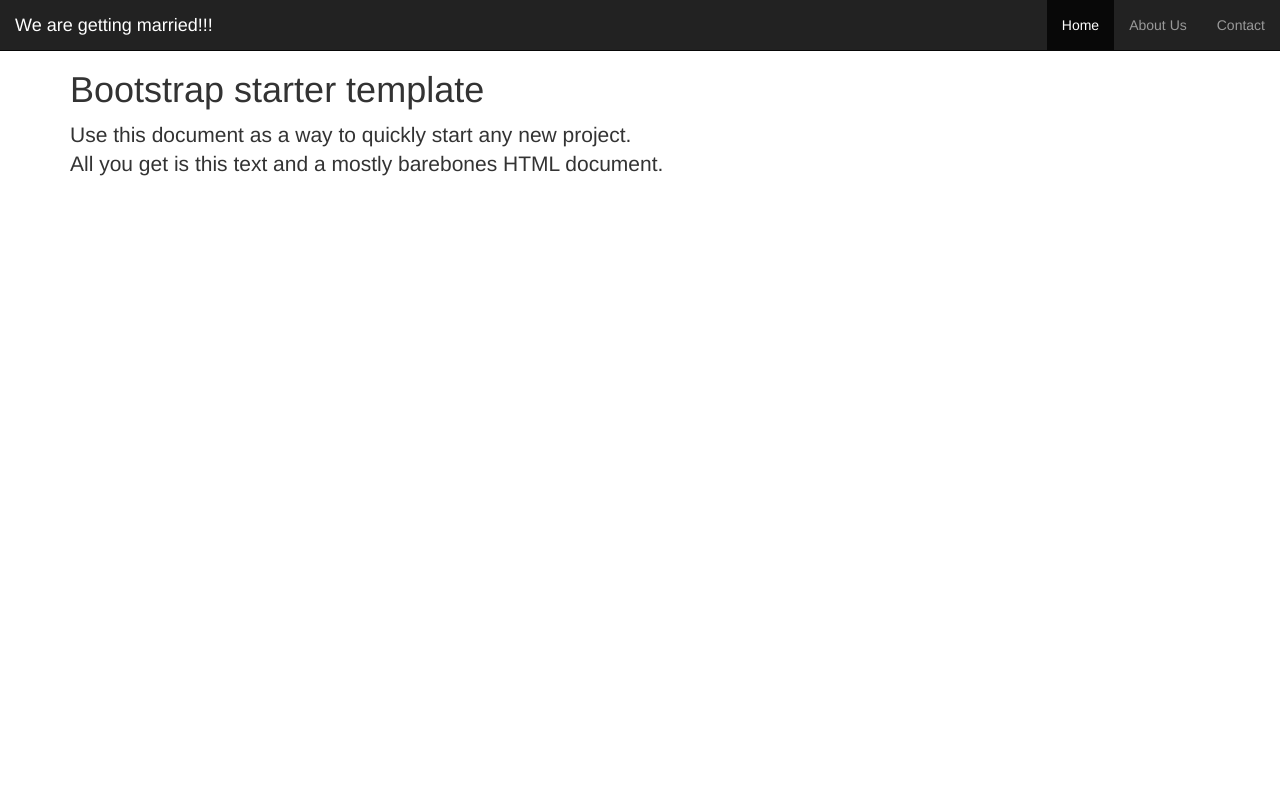
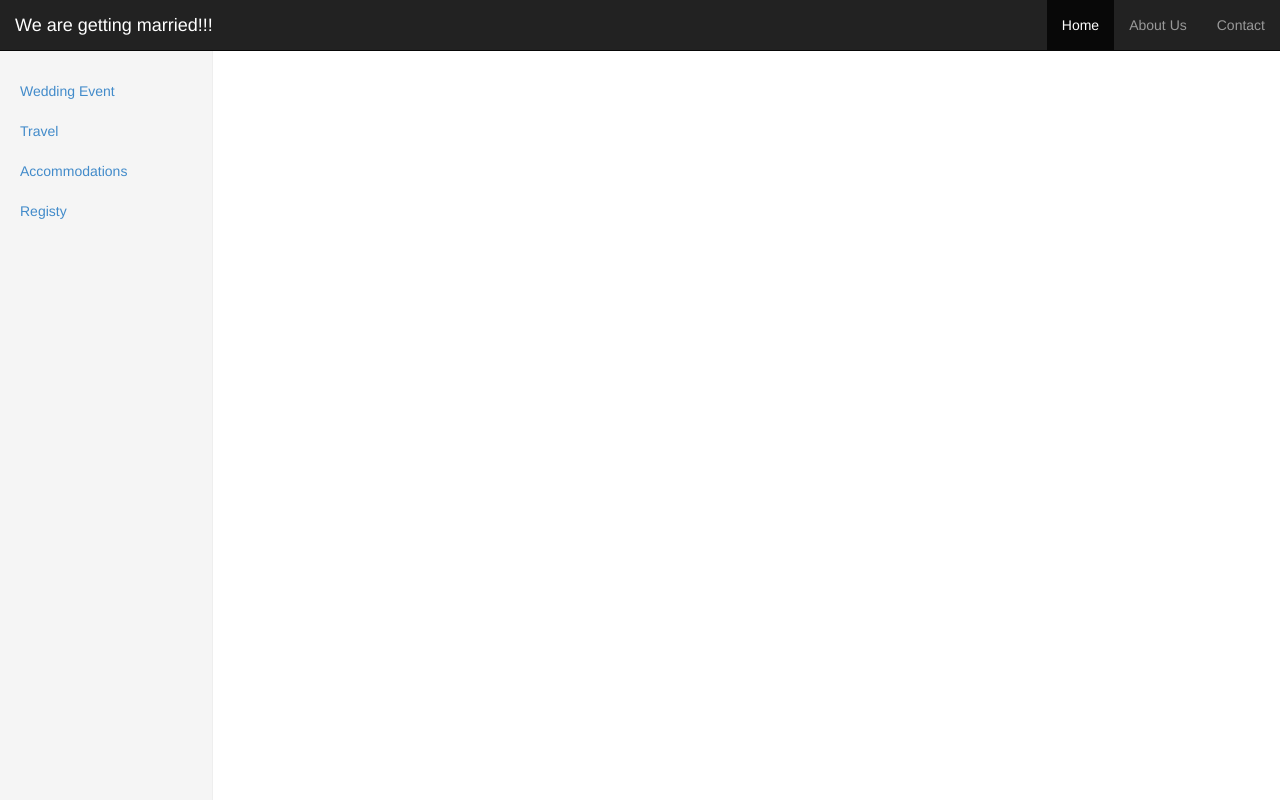
Before and after one commit to krisah/wedding-website, a Django app: page /getting_married/home in a window 1280 px wide. Run offline with Django 3.2, Linux system fonts and the light colour scheme; some libraries are stand-ins or nearby versions.

Commit message:
updated home page

```diff
--- /dev/null
+++ b/wedding/getting_married/static/getting_married/bootstrap/css/home.css
@@ -0,0 +1,96 @@
+/*
+*  * Base structure
+*   */
+
+/* Move down content because we have a fixed navbar that is 50px tall */
+body {
+padding-top: 50px;
+}
+
+
+/*
+*  * Global add-ons
+*   */
+
+.sub-header {
+padding-bottom: 10px;
+border-bottom: 1px solid #eee;
+}
+
+
+/*
+*  * Sidebar
+*   */
+
+/* Hide for mobile, show later */
+.sidebar {
+display: none;
+}
+@media (min-width: 768px) {
+.sidebar {
+position: fixed;
+top: 51px;
+bottom: 0;
+left: 0;
+z-index: 1000;
+display: block;
+padding: 20px;
+overflow-x: hidden;
+overflow-y: auto; /* Scrollable contents if viewport is shorter than content. */
+background-color: #f5f5f5;
+border-right: 1px solid #eee;
+}
+}
+
+/* Sidebar navigation */
+.nav-sidebar {
+margin-right: -21px; /* 20px padding + 1px border */
+margin-bottom: 20px;
+margin-left: -20px;
+}
+.nav-sidebar > li > a {
+padding-right: 20px;
+padding-left: 20px;
+}
+/*.nav-sidebar > .active > a {
+color: #fff;
+background-color: #428bca;
+}*/
+
+
+/*
+*  * Main content
+*   */
+
+.main {
+padding: 20px;
+}
+@media (min-width: 768px) {
+.main {
+padding-right: 40px;
+padding-left: 40px;
+}
+}
+.main .page-header {
+margin-top: 0;
+}
+
+
+/*
+*  * Placeholder dashboard ideas
+*   */
+
+.placeholders {
+margin-bottom: 30px;
+text-align: center;
+}
+.placeholders h4 {
+margin-bottom: 0;
+}
+.placeholder {
+margin-bottom: 20px;
+}
+.placeholder img {
+display: inline-block;
+border-radius: 50%;
+}
--- a/wedding/getting_married/templates/index.html
+++ b/wedding/getting_married/templates/index.html
@@ -12,8 +12,11 @@
         <!-- Bootstrap -->
         {% load staticfiles %}
         <link type= "text/css" rel= "stylesheet" href="{% static 'getting_married/bootstrap/css/bootstrap.min.css' %}" />
+        <link type= "text/css" rel= "stylesheet" href="{% static 'getting_married/bootstrap/css/home.css' %}"/>
+        <link type= "text/css" rel= "stylesheet" href="{% static 'getting_married/bootstrap/css/starter-template.css' %}" />
+
+
         <!-- custom style for this template -->
-        <link type= "text/css" rel= "stylesheet" href= "{% static 'getting_married/bootstrap/css/starter-template.css' %}" />
         <!-- HTML5 Shim and Respond.js IE8 support of HTML5 elements and media queries -->
         <!-- WARNING: Respond.js doesn't work if you view the page via file:// -->
         <!--[if lt IE 9]>
@@ -43,16 +46,29 @@
             </div>
         </div>
 
-        <div class="container">
 
-
-
+           <!--  <div class="container">
             <div class="starter-template">
                 <h1>Bootstrap starter template</h1>
                 <p class="lead">Use this document as a way to quickly start any new project.<br> All you get is this text and a mostly barebones HTML document.</p>
             </div>
 
-       </div><!-- /.container -->
+       </div>--><!-- /.container -->
+
+            <div class="container-fluid">
+                <div class="row">
+                     <div class="col-sm-3 col-md-2 sidebar">
+                          <ul class="nav nav-sidebar">
+                              <li class="active"><a href="{% url 'wedding_event' %}">Wedding Event</a></li>
+                              <li><a href="{% url 'travel' %}">Travel</a></li>
+                              <li><a href="{% url 'accommodations' %}">Accommodations</a></li>
+                              <li><a href="{% url 'registy' %}">Registy</a></li>
+                          </ul>
+                    </div>
+                </div>
+            </div>
+
+
 
 
         <!-- jQuery (necessary for Bootstrap's JavaScript plugins) -->
--- a/wedding/getting_married/urls.py
+++ b/wedding/getting_married/urls.py
@@ -9,8 +9,8 @@ urlpatterns = patterns('',
     url(r'^home', views.home, name='home'),
     url(r'^about_us', views.about_us, name='about_us'),
     url(r'^contact', views.contact, name='contact'),
-#    url(r'^wedding_event', views.wedding_event, name='wedding_event'),
-#    url(r'^travel', views.travel, name='travel'),
-#    url(r'^accommodations', views.accommodations, name='accommodations'),
-#    url(r'registy', views.registy, name='registy'),
+    url(r'^wedding_event', views.wedding_event, name='wedding_event'),
+    url(r'^travel', views.travel, name='travel'),
+    url(r'^accommodations', views.accommodations, name='accommodations'),
+    url(r'registy', views.registy, name='registy'),
 )
--- a/wedding/getting_married/views.py
+++ b/wedding/getting_married/views.py
@@ -26,3 +26,23 @@ def contact(request):
     template = loader.get_template("contact.html")
     context = RequestContext(request,{})
     return HttpResponse(template.render(context))
+
+def wedding_event(request):
+    template = loader.get_template("wedding_event.html")
+    context = RequestContext(request,{})
+    return HttpResponse(template.render(context))
+
+def travel(request):
+    template = loader.get_template("travel.html")
+    context = RequestContext(request,{})
+    return HttpResponse(template.render(context))
+
+def accommodations(request):
+    template = loader.get_template("accommodations.html")
+    context = RequestContext(request,{})
+    return HttpResponse(template.render(context))
+
+def registy(request):
+    template = loader.get_template("registy.html")
+    context = RequestContext(request,{})
+    return HttpResponse(template.render(context))
```
Also changed, not shown: 6 other files.
